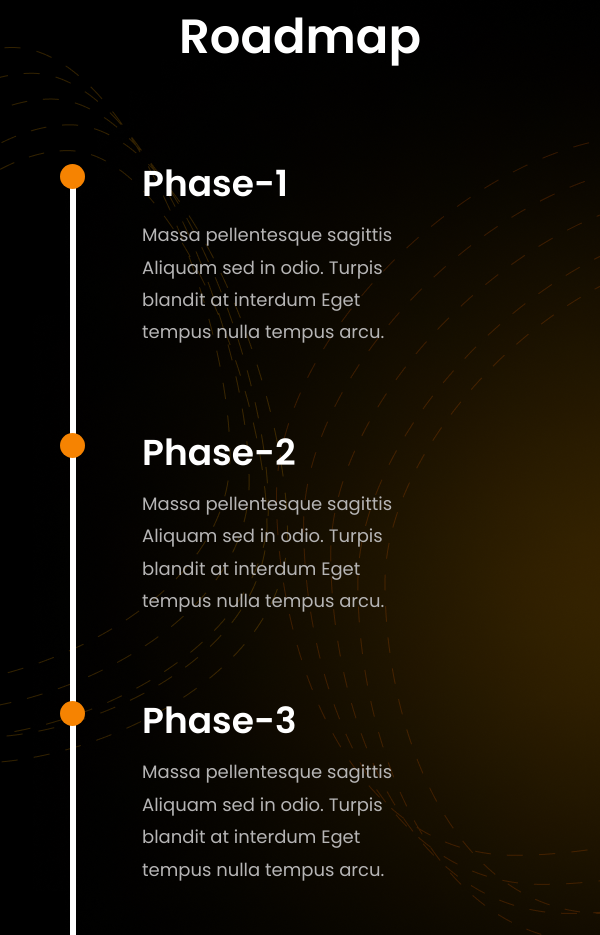
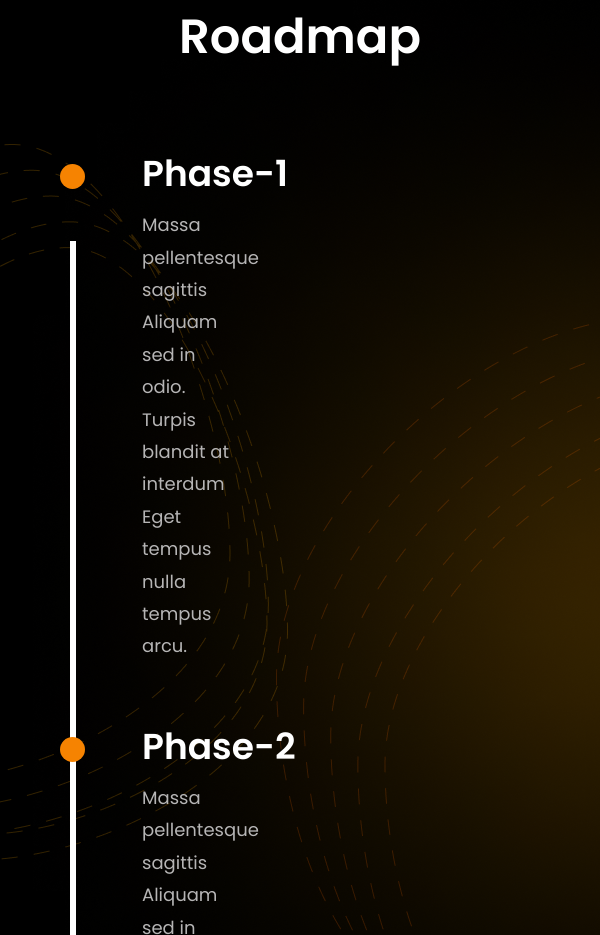
Before and after one commit to ankushchawla7/HOME, a plain HTML site: page index.html in a window 600 px wide. Shown: the part 6520-7455 px from the top of the page. Drawn offline with nearby package versions, Linux system fonts and the light colour scheme.

Commit message:
"roadmapline"

```diff
--- a/assets/css/style.css
+++ b/assets/css/style.css
@@ -554,7 +554,7 @@ td {
     max-width: 260px;
     color: #B6B5B5;
         font-family: Poppins;
-        font-size: 18px;
+        font-size: 10px;
         font-style: normal;
         font-weight: 400;
         line-height: 180%;
@@ -562,7 +562,7 @@ td {
 .phases{
     color: var(--white, #FFF);
         font-family: Poppins;
-        font-size: 36px;
+        font-size: 24px;
         font-style: normal;
         font-weight: 600;
         line-height: normal;
@@ -573,15 +573,15 @@ td {
     position: absolute;
     width: 6px;
     background-color: white;
-    top: 5%;
-    bottom: 20%;
+    top: 2%;
+    bottom: 22%;
     left: 50%;
     margin-left: -3px;
 }
 
 /* Container around content */
 .timeline_container {
-    padding: 10px 60px;
+    /* padding: 10px 60px; */
     position: relative;
     background-color: inherit;
     width: 50%;
@@ -797,6 +797,8 @@ tr>td{
     /* Place the timelime to the left */
     .timeline::after {
         left: 31px;
+        top: 11%;
+        bottom: 15%;
     }
 
     /* Full-width containers */
@@ -832,7 +834,27 @@ tr>td{
     .align_sm_start {
         align-items: start;
     }
+    .r_para{
+        font-size: 6px;
+
+    }
+    .r_para{
+        max-width: 100px;
+    }
 }
+@media (min-width:600px) {
+    .timeline:after{
+top: 5%;
+bottom: 19%;
+    }
+    .r_para{
+        font-size: 18px;
+    }
+    .phases{
+        font-size: 36px;
+    }
+}
+
 
 @media (min-width:576px) {
     .transform-sm {
```
Also changed, not shown: index.html (+3 -3 lines).
